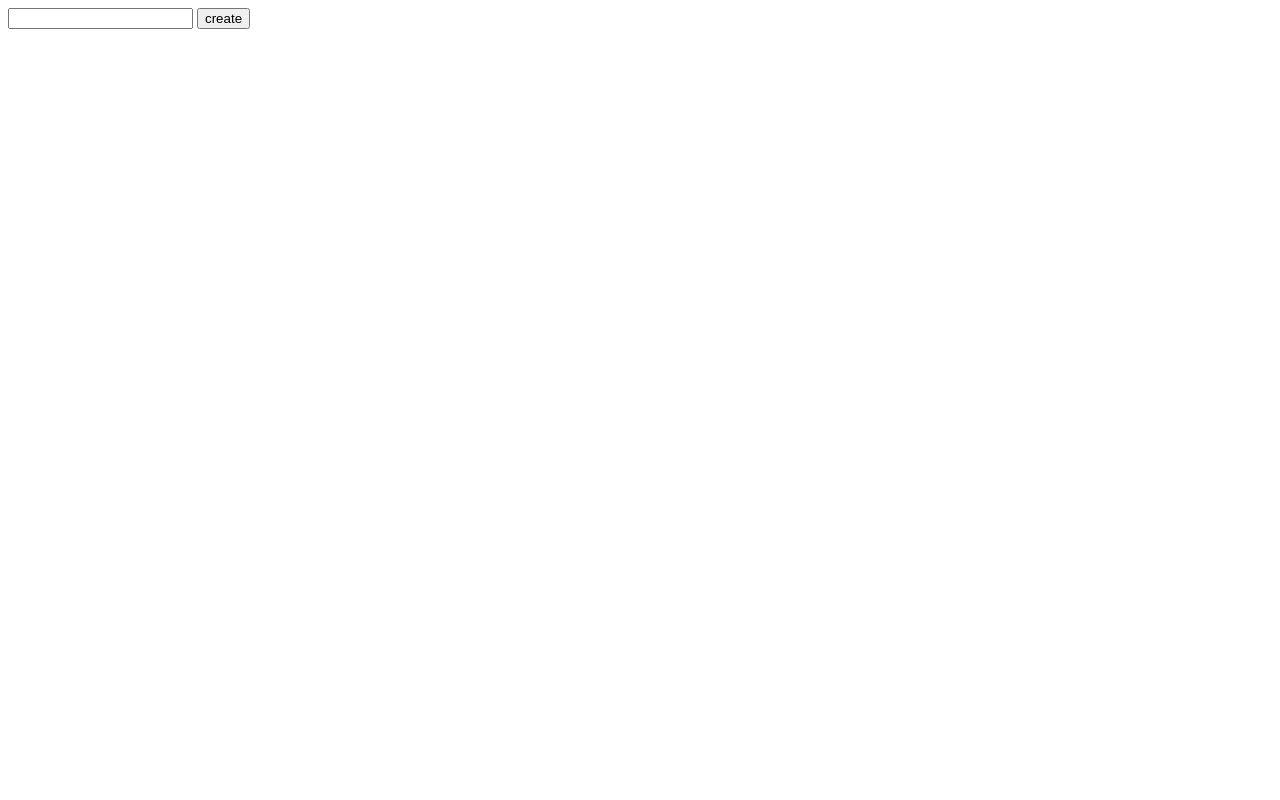
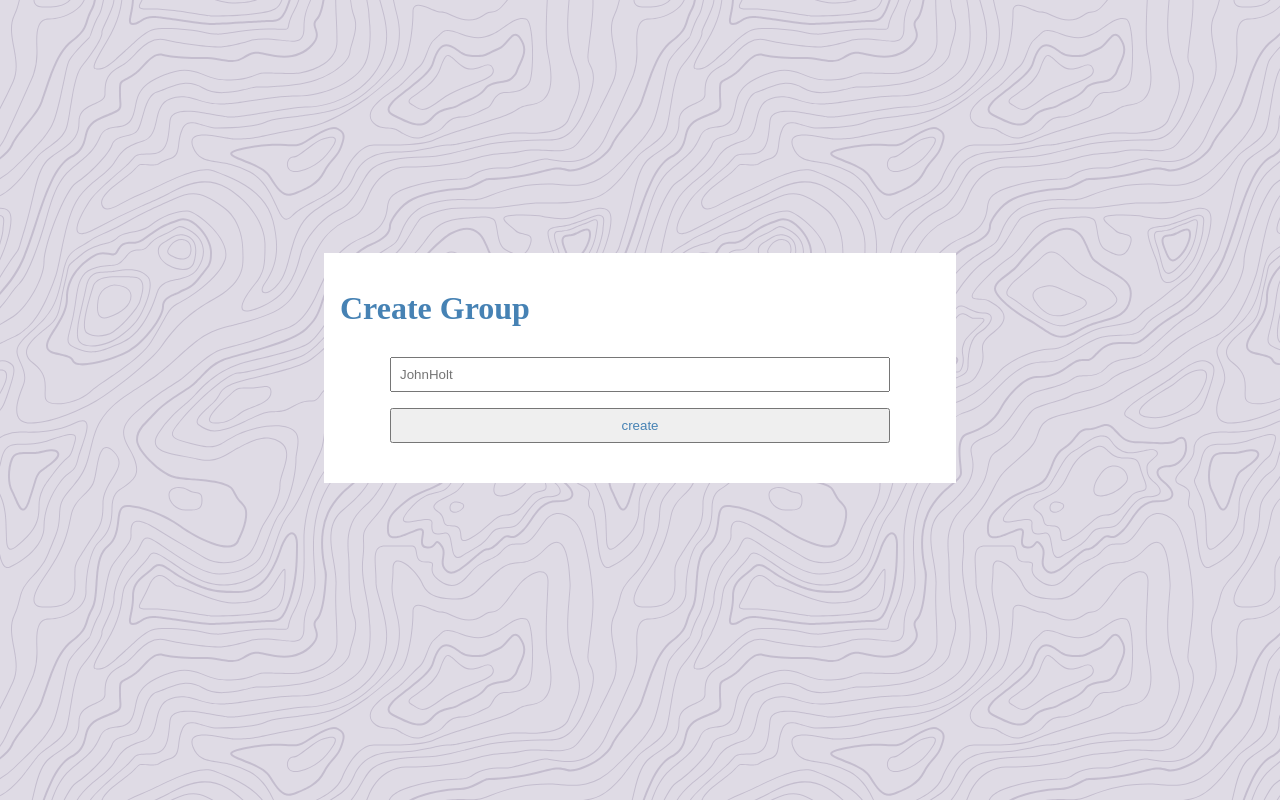
Before and after one commit to saucecodee/virj-chat, a website: page public/create.html in a window 1280 px wide. Drawn offline with Linux system fonts and the light colour scheme.

Commit message:
Add primary color variable to main.css file

```diff
--- a/public/create.html
+++ b/public/create.html
@@ -4,13 +4,21 @@
   <meta charset="UTF-8">
   <meta name="viewport" content="width=device-width, initial-scale=1.0">
   <title>VIRJ | Create</title>
+  <link rel="stylesheet" href="./css/body.css">
+  <link rel="stylesheet" href="./css/create.css">
+  <link rel="stylesheet" href="./css/main.css">
 </head>
 
 <body>
   <div class="create">
+    <h1 class="create-group">Create Group</h1>
     <form class="create-form" action="">
-      <input type="text" name="username" id="">
-      <button class="create-group">create</button>
+      <label for="username">
+        <input placeholder="JohnHolt" type="text" name="username" id="">
+      </label>
+      <label for="">
+        <button class="create-group">create</button>
+      </label>
     </form>
   </div>
 </body>
--- a/public/css/create.css
+++ b/public/css/create.css
@@ -2,9 +2,24 @@
   width: 600px;
   background-color: white;
   padding: 1rem;
-  margin: 0 auto;
+  margin: 20% auto;
+}
+
+.create-group {
+  color: var(--primary);
+}
+
+.create-form {
+  display: flex;
+  flex-flow: column wrap;
 }
 
 .create-form * {
-  width: 80%;
+  width: calc(100% - 100px);
+  margin: 0 auto;
+  padding: 0.5rem;
 }
+
+.create-form label * {
+  width: 100%;
+}
--- a/public/css/main.css
+++ b/public/css/main.css
@@ -1 +1,6 @@
 /* Global styles */
+
+/* Colors */
+:root {
+  --primary: steelblue;
+}
```
Also changed, not shown: public/index.html (+1 -1 lines).
